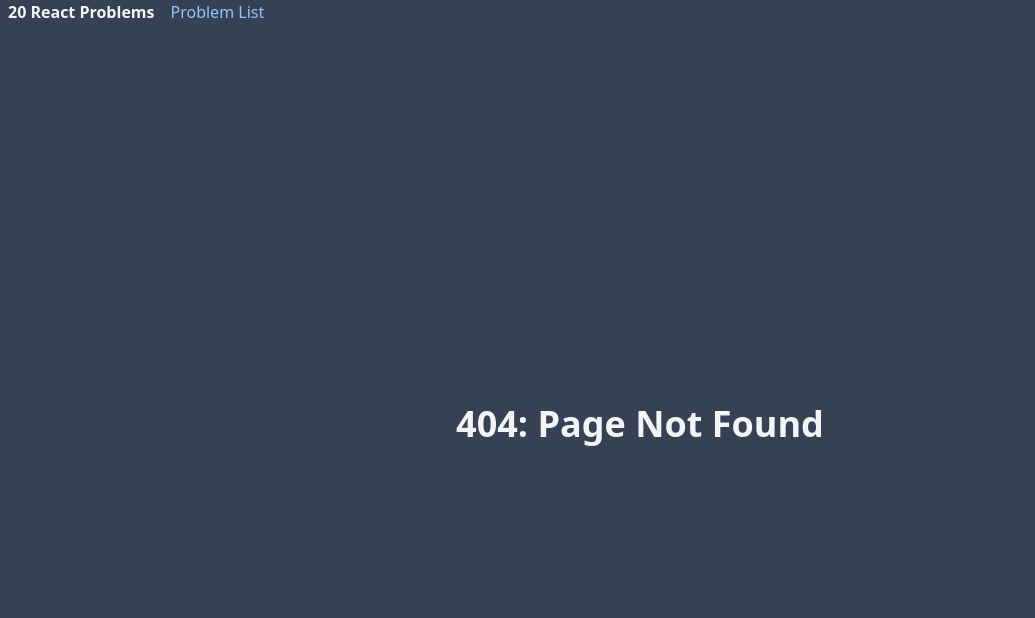
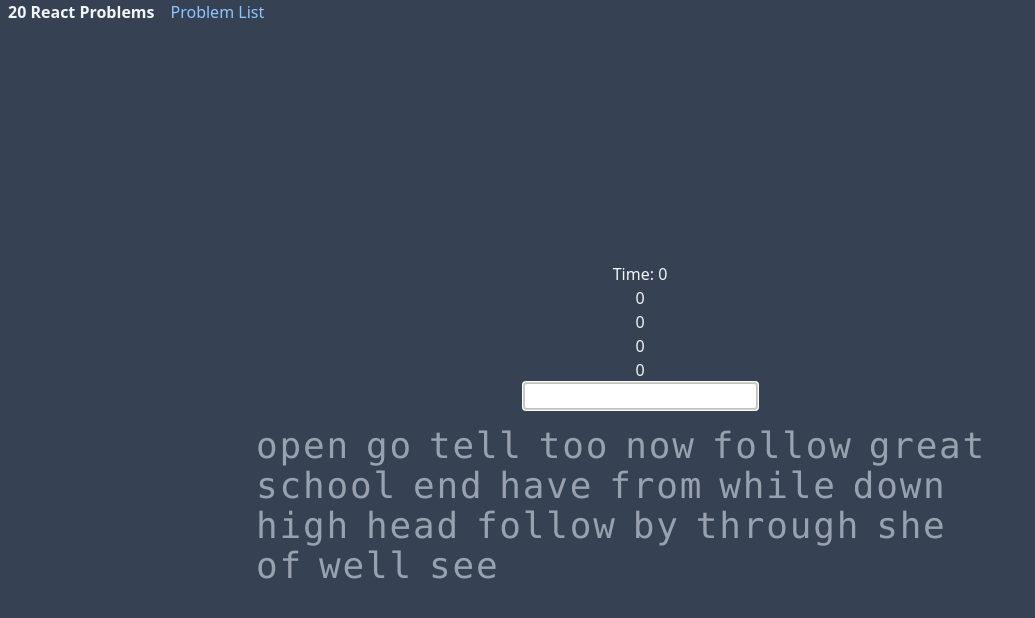
Before and after one commit to lordbaldwin1/20-react-problems, a React (Vite) app: page /typetest in a window 1280 px wide. Before the commit this address had no page. Shown: the top 618 px of the page, without its empty margins (0-1035 px from the left). Built offline with nearby package versions, Linux system fonts and the light colour scheme.

Commit message:
working on type speed test

```diff
--- a/package.json
+++ b/package.json
@@ -11,6 +11,7 @@
   },
   "dependencies": {
     "@tailwindcss/vite": "^4.1.7",
+    "lucide-react": "^0.511.0",
     "react": "^19.1.0",
     "react-dom": "^19.1.0",
     "react-router-dom": "^7.6.0",
--- a/src/App.tsx
+++ b/src/App.tsx
@@ -4,6 +4,7 @@ import Calculator from "./components/Calculator";
 import Navbar from "./components/Navbar";
 import Wordle from "./components/Wordle";
 import DiceRoll from "./components/DiceRoll";
+import TypeTest from "./components/TypeTest";
 
 function App() {
   return (
@@ -14,6 +15,7 @@ function App() {
         <Route path="/calculator" element={<Calculator />} />
         <Route path="/wordle" element={<Wordle />} />
         <Route path="/diceroll" element={<DiceRoll />} />
+        <Route path="/typetest" element={<TypeTest />} />
 
         <Route
           path="*"
--- a/src/components/DiceRoll.tsx
+++ b/src/components/DiceRoll.tsx
@@ -4,7 +4,7 @@ export default function DiceRoll() {
   const [dice, setDice] = useState<number>(0);
 
   const calculateRandomDice = () => {
-    const result = Math.floor(Math.random() * (6 - 1 + 1) + 1);
+    const result = Math.floor(Math.random() * (6) + 1);
 
     setDice(result);
   };
--- a/src/components/Home.tsx
+++ b/src/components/Home.tsx
@@ -12,6 +12,9 @@ export default function Home() {
       <Link to="/diceroll" className="text-blue-300 hover:underline mx-auto">
         Dice Roll
       </Link>
+      <Link to="/typetest" className="text-blue-300 hover:underline mx-auto">
+        Type Test
+      </Link>
     </div>
   );
 }
--- /dev/null
+++ b/src/components/TypeTest.tsx
@@ -0,0 +1,236 @@
+// as we type, the letter needs to be checked
+// if letter at current state index === letter at data index
+
+import { useEffect, useRef, useState } from "react";
+import { RotateCcw } from "lucide-react";
+
+const testData =
+  "open go tell too now follow great school end have from while down high head follow by through she of well see";
+
+function Word(props: {
+  word: string;
+  input: string;
+  isActive: boolean;
+  isCompleted: boolean;
+}) {
+  const word = props.word.split("");
+  const input = props.input.split("");
+
+  const isCorrect = props.word === props.input;
+
+  const extraLetters =
+    input.length > word.length ? input.slice(word.length) : [];
+
+  return (
+    <div className="flex flex-row mr-4 text-4xl font-mono tracking-wider">
+      {props.isCompleted && !isCorrect ? (
+        <div className="underline decoration-red-400">
+          {word.map((letter, index) => {
+            if (letter === input[index]) {
+              return <Letter key={index} letter={letter} status={"correct"} />;
+            } else if (letter !== input[index] && input[index]) {
+              return (
+                <Letter key={index} letter={letter} status={"incorrect"} />
+              );
+            } else {
+              return <Letter key={index} letter={letter} status={"none"} />;
+            }
+          })}
+          {extraLetters.map((letter, index) => (
+            <Letter
+              key={`extra-${index}`}
+              letter={letter}
+              status={"incorrect"}
+            />
+          ))}
+        </div>
+      ) : (
+        <div>
+          {word.map((letter, index) => {
+            if (letter === input[index]) {
+              return <Letter key={index} letter={letter} status={"correct"} />;
+            } else if (letter !== input[index] && input[index]) {
+              return (
+                <Letter key={index} letter={letter} status={"incorrect"} />
+              );
+            } else {
+              return <Letter key={index} letter={letter} status={"none"} />;
+            }
+          })}
+          {extraLetters.map((letter, index) => (
+            <Letter
+              key={`extra-${index}`}
+              letter={letter}
+              status={"incorrect"}
+            />
+          ))}
+        </div>
+      )}
+    </div>
+  );
+}
+
+function Letter(props: { letter: string; status: string }) {
+  const letter = props.letter;
+  const status = props.status;
+
+  if (status === "correct") {
+    return <span className="text-white">{letter}</span>;
+  } else if (status === "incorrect") {
+    return <span className="text-red-400">{letter}</span>;
+  } else if (status === "none") {
+    return <span className="text-gray-400">{letter}</span>;
+  }
+}
+
+interface LetterCount {
+  correct: number;
+  incorrect: number;
+  extra: number;
+  missed: number;
+}
+
+export default function TypeTest() {
+  const [input, setInput] = useState<string>("");
+  const [currentWordIndex, setCurrentWordIndex] = useState<number>(0);
+  const [completedWords, setCompletedWords] = useState<string[]>([]);
+  const [letterCount, setLetterCount] = useState<LetterCount>({
+    correct: 0,
+    incorrect: 0,
+    extra: 0,
+    missed: 0,
+  });
+  const [gameStatus, setGameStatus] = useState<"before" | "during" | "after">(
+    "before"
+  );
+  const [seconds, setSeconds] = useState<number>(0);
+
+  // TODO: ADD RANDOM TEXTS AS SAMPLE
+  const sampleText = testData.split(" ");
+
+  useEffect(() => {
+    let intervalId: number | undefined;
+
+    if (gameStatus === "during") {
+      intervalId = setInterval(() => {
+        setSeconds((prev) => prev + 1);
+      }, 1000);
+    }
+
+    return () => {
+      clearInterval(intervalId);
+    };
+  }, [gameStatus]);
+
+  function handleStartGame() {
+    setGameStatus("during");
+  }
+
+  function handleEndGame() {
+    setGameStatus("after");
+  }
+
+  function handleRestartGame() {
+    setGameStatus("before");
+    setSeconds(0);
+  }
+
+  const inputRef = useRef<HTMLInputElement>(null);
+  useEffect(() => {
+    if (inputRef.current) {
+      inputRef.current.focus();
+    }
+  }, []);
+
+  const handleInputChange = (e: React.ChangeEvent<HTMLInputElement>) => {
+    const newValue = e.target.value;
+
+    if (gameStatus === "before") {
+      setGameStatus("during");
+    }
+    if (newValue.length > 0 && newValue[newValue.length - 1] === " ") {
+      return;
+    }
+    setInput(newValue);
+  };
+
+  const handleSubmit = (e: React.KeyboardEvent<HTMLInputElement>) => {
+    if (e.key === " " && input.length > 0) {
+      const newCompletedWords = [...completedWords, input];
+      setInput("");
+      setCompletedWords(newCompletedWords);
+      setCurrentWordIndex(currentWordIndex + 1);
+
+      // COUNT LETTERS
+      const submittedWord =
+        newCompletedWords[newCompletedWords.length - 1].split("");
+      const sampleWord = sampleText[newCompletedWords.length - 1].split("");
+
+      const extraCount =
+        submittedWord.length > sampleWord.length
+          ? submittedWord.slice(sampleWord.length).length
+          : 0;
+
+      const missedCount =
+        submittedWord.length < sampleWord.length
+          ? sampleWord.length - submittedWord.length
+          : 0;
+
+      let correctCount = 0;
+      let incorrectCount = 0;
+
+      for (let i = 0; i < submittedWord.length; i++) {
+        if (submittedWord[i] === sampleWord[i]) {
+          correctCount++;
+        } else if (submittedWord[i] !== sampleWord[i]) {
+          incorrectCount++;
+        }
+      }
+
+      setLetterCount((prev) => ({
+        correct: prev.correct + correctCount,
+        incorrect: prev.incorrect + incorrectCount,
+        extra: prev.extra + extraCount,
+        missed: prev.missed + missedCount,
+      }));
+    }
+  };
+
+  return (
+    <div className="flex flex-col items-center justify-center min-h-screen">
+      <p>{`Time: ${seconds}`}</p>
+      <p>{letterCount.correct}</p>
+      <p>{letterCount.incorrect}</p>
+      <p>{letterCount.extra}</p>
+      <p>{letterCount.missed}</p>
+      <input
+        ref={inputRef}
+        onBlur={() => {
+          if (inputRef.current) inputRef.current.focus();
+        }}
+        type="text"
+        value={input}
+        onChange={handleInputChange}
+        onKeyDown={handleSubmit}
+        className="bg-white border-2 mb-4 text-black"
+      />
+      <div className="flex flex-row flex-wrap max-w-3xl">
+        {sampleText.map((word, index) => (
+          <Word
+            key={index}
+            word={word}
+            input={
+              index < completedWords.length
+                ? completedWords[index]
+                : index === completedWords.length
+                ? input
+                : ""
+            }
+            isActive={index === currentWordIndex}
+            isCompleted={index < currentWordIndex}
+          />
+        ))}
+      </div>
+    </div>
+  );
+}
--- a/src/components/Wordle.tsx
+++ b/src/components/Wordle.tsx
@@ -12,10 +12,9 @@ const GUESS_LENGTH = 5;
 
 const initializeLetterStatus = () => {
   const initialStatus: Record<string, string> = {};
-  // Initialize all uppercase letters A-Z with a default status
   for (let i = 65; i <= 90; i++) {
     const letter = String.fromCharCode(i);
-    initialStatus[letter] = "unused"; // or "unknown", whatever your default status is
+    initialStatus[letter] = "unused";
   }
   return initialStatus;
 };
```
Also changed, not shown: 2 other files (tests, documents, lock files or other folders).
